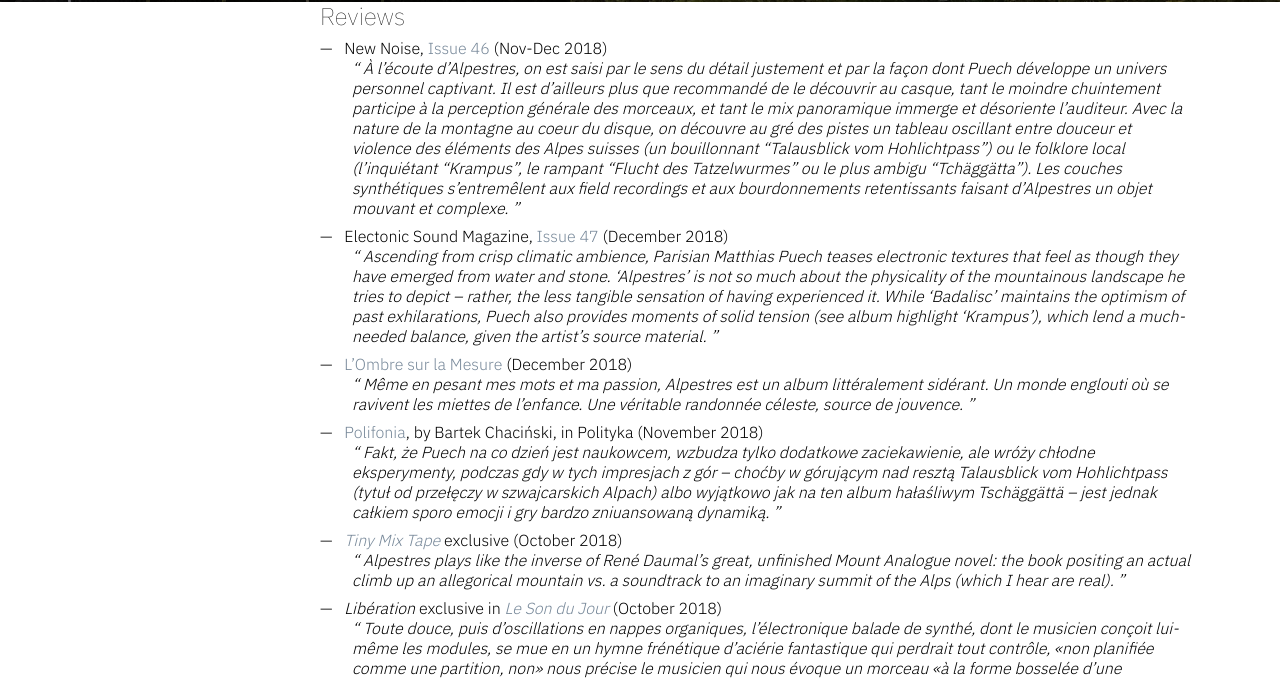
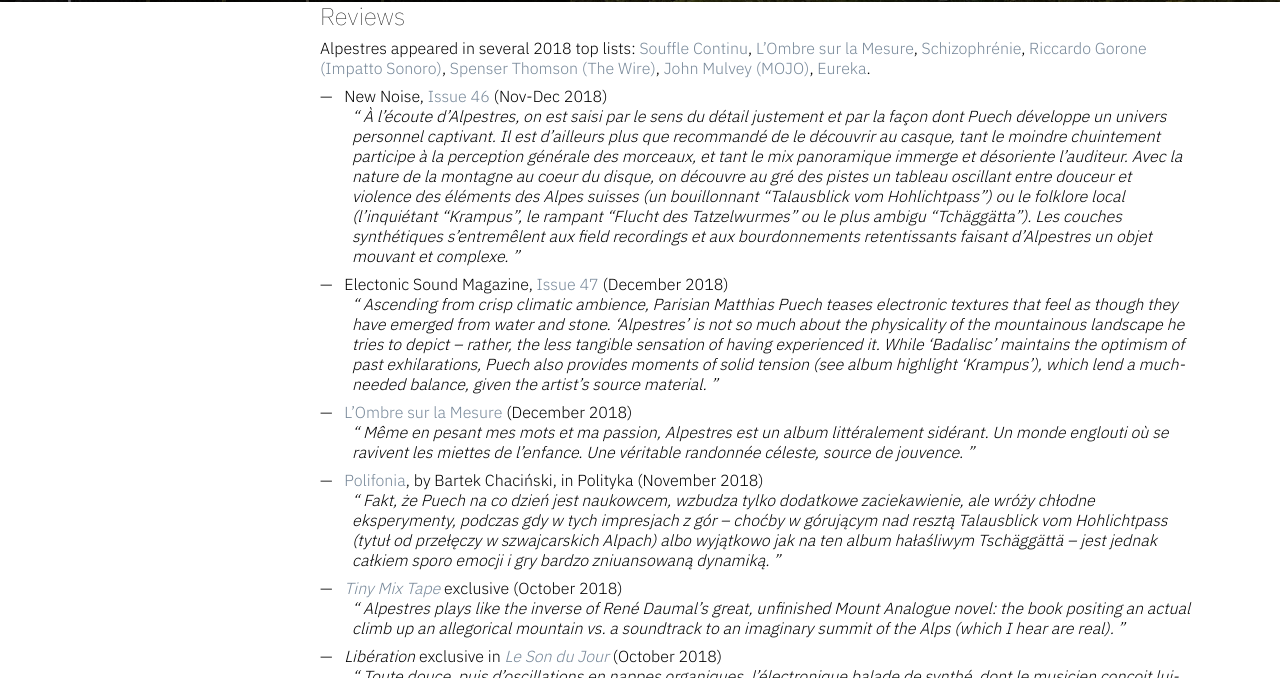
Before and after one commit to mqtthiqs/mqtthiqs.github.io, a Jekyll site: the page built from _releases/alpestres.md, in a window 1280 px wide and 900 px high, scrolled down 1048 px, cut to the strip 222-900 px from the top of the window. Built offline with Jekyll 4.4.1, drawn with Linux system fonts in a browser that asks for light colours.

Commit message:
Alpestres

```diff
--- a/_releases/alpestres.md
+++ b/_releases/alpestres.md
@@ -27,6 +27,9 @@
 <iframe style="border: 0; width: 350px; height: 406px;" src="https://bandcamp.com/EmbeddedPlayer/album=3141208454/size=large/bgcol=ffffff/linkcol=0687f5/artwork=none/transparent=true/" seamless><a href="http://handsinthedarkrecords.bandcamp.com/album/alpestres">Alpestres by Matthias Puech</a></iframe>
 
 # Reviews
+
+Alpestres appeared in several 2018 top lists: [Souffle Continu](https://www.facebook.com/soufflecontinu/posts/2638872296153760), [L'Ombre sur la Mesure](https://ombresurlamesure.com/musique-2018/), [Schizophrénie](https://www.facebook.com/notes/schizophr%C3%A9nie-%C3%A9mission-de-musique-%C3%A9lectronique/50-albums-pour-2018/2200819806609399/), [Riccardo Gorone (Impatto Sonoro)](https://www.impattosonoro.it/2018/12/21/speciali/classifiche/best-albums-of-2018-le-top-10-dei-nostri-redattori/?fbclid=IwAR0lsGTZDShPTVpV8EA9UoiIZUcZJoT3iuIB9aYCxxd1GuydOfs7_ZeADe8), [Spenser Thomson (The Wire)](https://www.thewire.co.uk/issues/charts/2018-rewind-contributors-charts?fbclid=IwAR2vAfLv4MOzgh0TI1oBGR-2CzqRb5I12OLdwAc-4zmdAC3IcSiTplFgYTY), [John Mulvey (MOJO)](http://www.twitlonger.com/show/n_1sqoi9d), [Eureka](http://silencio.unblog.fr/2019/01/11/top-25-albums-2018/).
+
 
 - New Noise, [Issue 46](http://www.noisemag.net/new-noise-46-en-kiosque-dans-une-dizaine-de-jours/) (Nov-Dec 2018)
 
```
